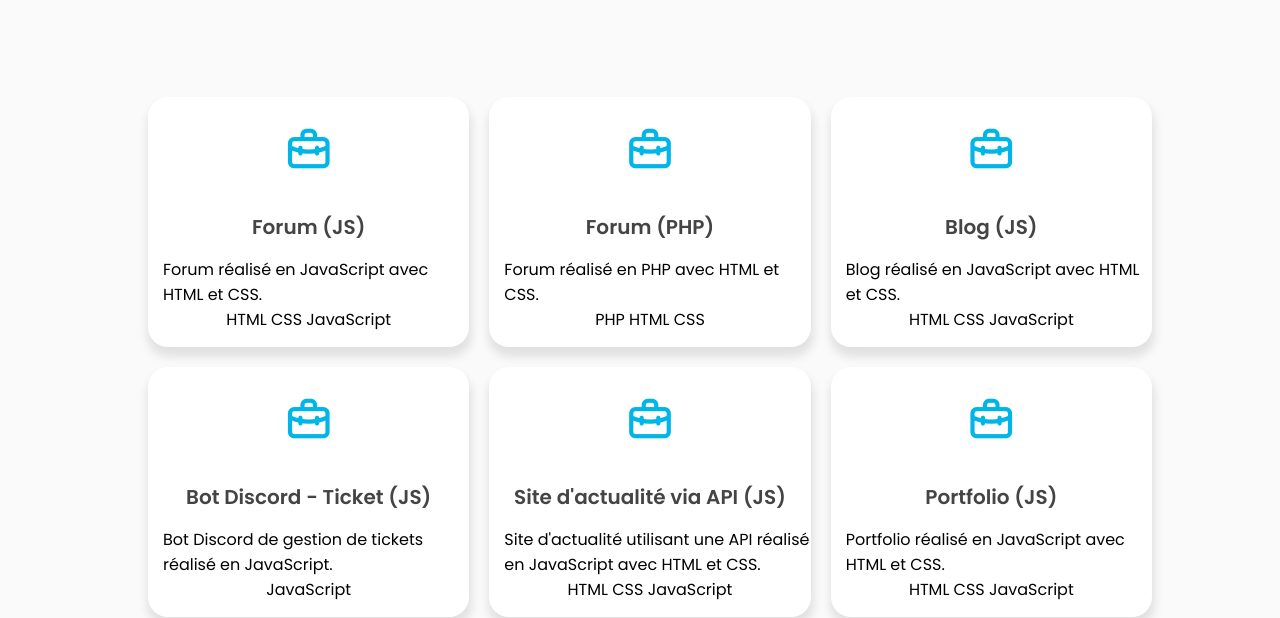
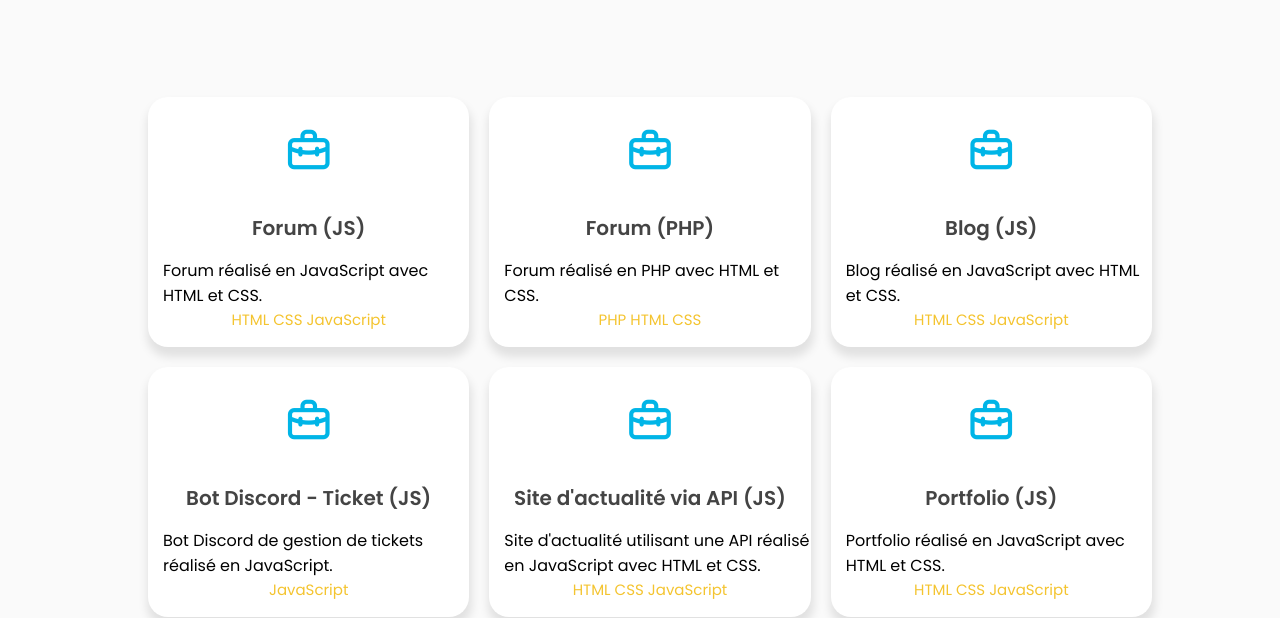
Before and after one commit to remidesnyder/Remi-Portfolio, a plain HTML site: page projects.html in a window 1280 px wide. Shown: the part 219-837 px from the top of the page. Drawn offline with nearby package versions, Linux system fonts and the light colour scheme.

Commit message:
Add files via upload

```diff
--- a/assets/css/style.css
+++ b/assets/css/style.css
@@ -393,7 +393,7 @@ h3{
     margin-bottom: 25px;
 }
 
-.project-box label {
+.project-box .project-languages {
     font-size: 15px;
     color: var(--yellow-color);
 }
@@ -416,7 +416,7 @@ h3{
 .project-box:hover > i,
 .project-box:hover > h3,
 .project-box:hover > p,
-.project-box:hover > label {
+.project-box:hover > #project-languages {
     color: var(--color-white);
     z-index: 2;
 }
--- a/assets/js/projects.js
+++ b/assets/js/projects.js
@@ -156,7 +156,7 @@ function filterProjects(selectedLang) {
                 <p>${project.description}</p>
                 <div class="project-box-footer">
                     <!-- <span class="project-type">${project.type}</span> -->
-                    <div class="project-languages">
+                    <div class="project-languages" id="project-languages">
                         ${project.language.map(language => `<span>${language}</span>`).join(" ")}
                     </div>
                 </div>
```
